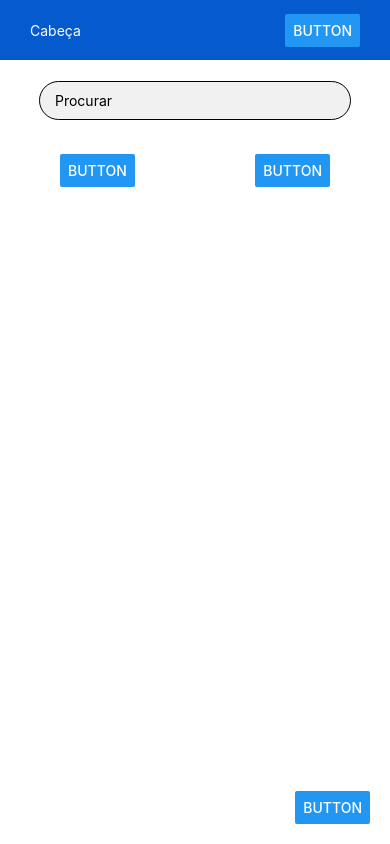
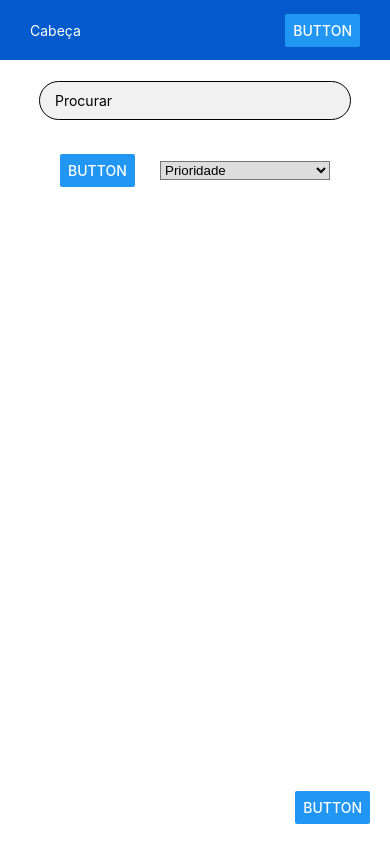
Before and after one commit to Artotz/task-app, a React Native app: screen /Home in a window 390 px wide. Built offline with nearby package versions, Linux system fonts and the light colour scheme.

Commit message:
feat: added sortTodoList

```diff
--- a/package.json
+++ b/package.json
@@ -19,7 +19,8 @@
     "react-native-modal": "^13.0.1",
     "react-native-safe-area-context": "4.6.3",
     "react-native-screens": "~3.22.0",
-    "styled-components": "^6.0.7"
+    "styled-components": "^6.0.7",
+    "@react-native-community/datetimepicker": "7.2.0"
   },
   "devDependencies": {
     "@babel/core": "^7.20.0",
--- a/pages/Home/index.tsx
+++ b/pages/Home/index.tsx
@@ -9,6 +9,7 @@ import { Priority, PriorityTypes, Sector, Todo } from "../../types/todo";
 
 import { ButtonStyled, SearchBarStyled } from "./styles";
 import FilterTodoList from "../../views/FilterTodoList";
+import { Picker } from "@react-native-picker/picker";
 
 export default function Home({ navigation }: { navigation: any }) {
   const { todoList, sectorList, initialize, findSectorById } = useTodoList();
@@ -22,14 +23,18 @@ export default function Home({ navigation }: { navigation: any }) {
     setTodoListFiltered(JSON.parse(JSON.stringify(todoList)) as Todo[]);
   }, [todoList]);
 
-  const filterTodoListByName = (text: string) => {
-    let todoListCopy = JSON.parse(JSON.stringify(todoList)) as Todo[];
+  const filterTodoListByName = (todoListToFilter: Todo[], text: string) => {
+    //let todoListCopy = JSON.parse(JSON.stringify(todoListFiltered)) as Todo[];
+
+    setSearchBarText(text);
 
     if (text === "") {
-      setTodoListFiltered(todoListCopy);
-      return;
+      //setTodoListFiltered(todoListCopy);
+      return todoListToFilter;
     }
-    setTodoListFiltered(todoListCopy.filter((todo) => todo.name.toLowerCase().includes(text.toLowerCase())));
+
+    //setTodoListFiltered(todoListCopy.filter((todo) => todo.name.toLowerCase().includes(text.toLowerCase())));
+    return todoListToFilter.filter((todo) => todo.name.toLowerCase().includes(text.toLowerCase()));
   };
 
   const [sectorSelectionList, setSectorSelectionList] = useState([] as (Sector & { selected: boolean })[]);
@@ -60,15 +65,15 @@ export default function Home({ navigation }: { navigation: any }) {
     setPrioritySelectionList(prioritySelectionListCopy);
   };
 
-  const filterTodoListByTag = () => {
-    let todoListCopy = JSON.parse(JSON.stringify(todoList)) as Todo[];
+  const filterTodoListByTag = (todoListToFilter: Todo[]) => {
+    let todoListCopy = JSON.parse(JSON.stringify(todoListToFilter)) as Todo[];
 
     let selectedSectors = sectorSelectionList.filter((sector) => sector.selected);
     let selectedPriorities = prioritySelectionList.filter((priority) => priority.selected);
 
     if (selectedSectors.length + selectedPriorities.length === 0) {
-      setTodoListFiltered(todoListCopy);
-      return;
+      //setTodoListFiltered(todoListCopy);
+      return todoListToFilter;
     }
 
     todoListCopy = todoListCopy.filter((todo) => {
@@ -89,7 +94,25 @@ export default function Home({ navigation }: { navigation: any }) {
       return sectorCheck || priorityCheck;
     });
 
-    console.log(todoListCopy);
+    return todoListCopy;
+    //setTodoListFiltered(todoListCopy);
+  };
+
+  const filterTodoList = (text?: string) => {
+    if (text == undefined) setTodoListFiltered(filterTodoListByTag(filterTodoListByName(todoList, searchBarText)));
+    else setTodoListFiltered(filterTodoListByTag(filterTodoListByName(todoList, text)));
+  };
+
+  const sortTodoList = (itemValue: string) => {
+    let todoListCopy = JSON.parse(JSON.stringify(todoListFiltered)) as Todo[];
+
+    setSortOption(itemValue);
+
+    todoListCopy.sort((a, b) => {
+      if (PriorityTypes.indexOf(a.priority) > PriorityTypes.indexOf(b.priority)) return -1;
+      if (PriorityTypes.indexOf(a.priority) > PriorityTypes.indexOf(b.priority)) return 1;
+      else return 0;
+    });
 
     setTodoListFiltered(todoListCopy);
   };
@@ -97,6 +120,8 @@ export default function Home({ navigation }: { navigation: any }) {
   const [isModalVisible, setIsModalVisible] = useState(false);
   const [isModal2Visible, setIsModal2Visible] = useState(false);
   const [isModal3Visible, setIsModal3Visible] = useState(false);
+  const [searchBarText, setSearchBarText] = useState("");
+  const [sortOption, setSortOption] = useState("Prioridade");
 
   // Override BackButton Behaviour (Closing the App on Home Page)
   useFocusEffect(
@@ -121,11 +146,19 @@ export default function Home({ navigation }: { navigation: any }) {
 
       {/* Main Section */}
       <View style={styles.textInputArea}>
-        <SearchBarStyled placeholder="Procurar" onChangeText={(text) => filterTodoListByName(text)}></SearchBarStyled>
+        <SearchBarStyled placeholder="Procurar" onChangeText={(text) => filterTodoList(text)}></SearchBarStyled>
       </View>
       <View style={styles.filterInputArea}>
         <Button onPress={() => setIsModal3Visible(true)} title="button"></Button>
-        <Button title="button"></Button>
+        <Picker
+          selectedValue={sortOption}
+          onValueChange={(itemValue, itemIndex) => sortTodoList(itemValue)}
+          style={styles.picker}
+          mode="dropdown"
+        >
+          <Picker.Item key={"0"} label={"Prioridade"} value={"Prioridade"} color="#000" />
+          <Picker.Item key={"1"} label={"Data Limite"} value={"Data Limite"} color="#000" />
+        </Picker>
       </View>
       <View style={styles.listArea}>
         <FlatList
@@ -135,7 +168,9 @@ export default function Home({ navigation }: { navigation: any }) {
               <Text>
                 {item.name} setor: {findSectorById(item.sectorId)?.name}
               </Text>
-              <Text>{item.dueDate}</Text>
+              <Text>
+                {item.dueDate} prioridade: {item.priority}
+              </Text>
             </View>
           )}
         />
@@ -208,7 +243,10 @@ export default function Home({ navigation }: { navigation: any }) {
           handleSectorSelection={handleSectorSelection}
           prioritySelectionList={prioritySelectionList}
           handlePrioritySelection={handlePrioritySelection}
-          handleSubmit={filterTodoListByTag}
+          handleSubmit={() => {
+            filterTodoList();
+            setIsModal3Visible(false);
+          }}
         ></FilterTodoList>
       </ReactNativeModal>
 
@@ -271,4 +309,8 @@ const styles = StyleSheet.create({
     bottom: 20,
     right: 20,
   },
+  picker: {
+    backgroundColor: "#DDD",
+    width: 170,
+  },
 });
--- a/views/FilterTodoList/index.tsx
+++ b/views/FilterTodoList/index.tsx
@@ -51,7 +51,12 @@ export default function FilterTodoList(props: FilterTodoListProps) {
           ))}
         </View>
       </ScrollView>
-      <Button onPress={props.handleSubmit} title="button"></Button>
+      <Button
+        onPress={() => {
+          props.handleSubmit();
+        }}
+        title="button"
+      ></Button>
     </View>
   );
 }
```
Also changed, not shown: 1 other file (tests, documents, lock files or other folders).
